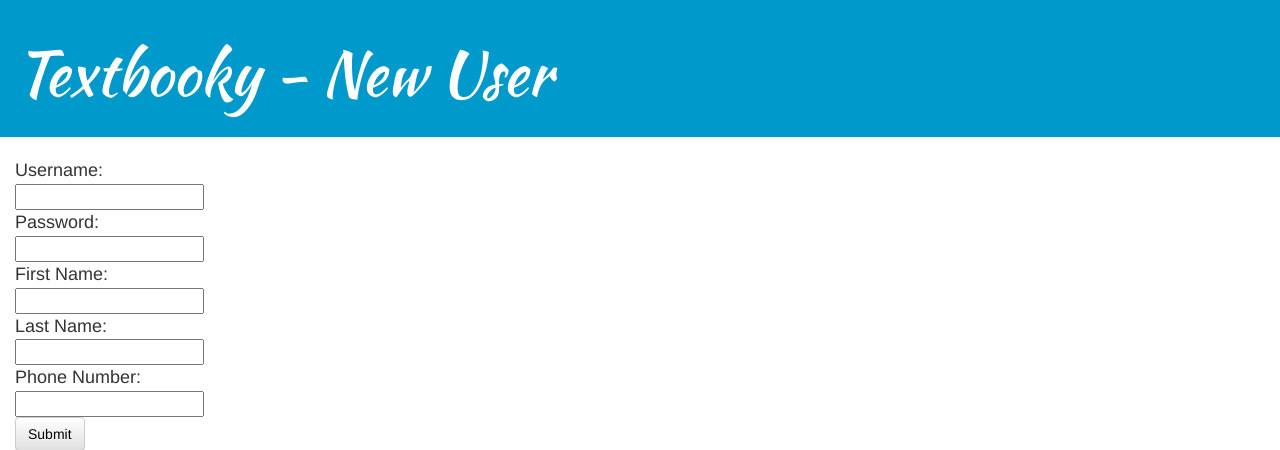
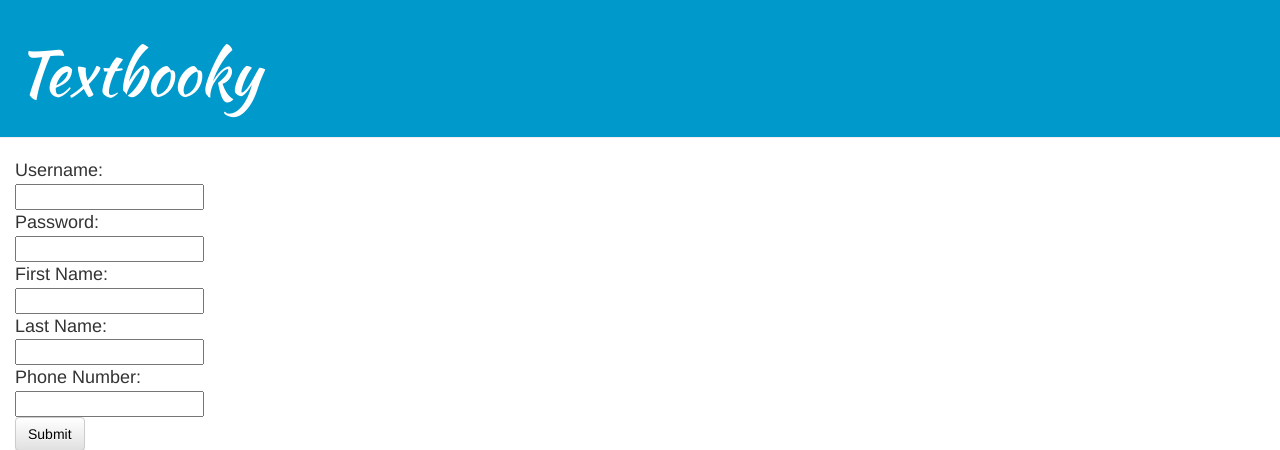
Before and after one commit to shellajt/TextbookyWebApp, a Django app: page /home/newuser in a window 1280 px wide. Shown: the top 450 px of the page. Run offline with Django 3.2, Linux system fonts and the light colour scheme; parts of the project's set-up code (start-up, migrations or seed data) failed here and were passed over; some libraries are stand-ins or nearby versions.

Commit message:
Unified page titles

```diff
--- a/home/templates/home/newuser.html
+++ b/home/templates/home/newuser.html
@@ -10,7 +10,7 @@
 
     <body>
 		<div class="page-header">
-			<h1>Textbooky - New User</h1>
+			<h1>Textbooky</h1>
 		</div>
 
 		<div class="form">
--- a/listings/templates/newlisting/newlisting.html
+++ b/listings/templates/newlisting/newlisting.html
@@ -32,7 +32,7 @@
 	<div class="form">
 		{% block content %}
 			<h1>New Listing</h1>
-				<h3 style="font-size:125%" color="white">Use this form to post a new listing! All fields are required. Condition must be a number from zero (poor) to four (new or like new). </h3>
+				<h3 style="font-size:125%"> Use this form to post a new listing! All fields are required. Condition must be a number from zero (poor) to four (new or like new). </h3>
 			<form method="POST" class="post-form">{% csrf_token %}
 				<font color="white" size="4">Title: </font><br>
 				{{ form.title }}<br>
```
